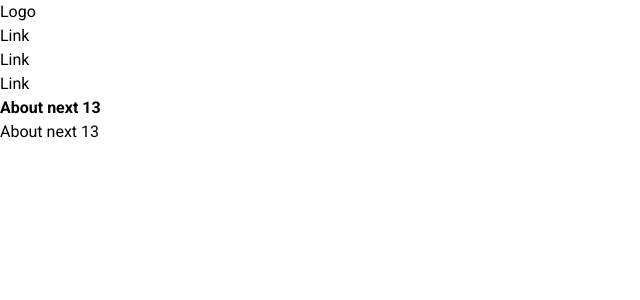
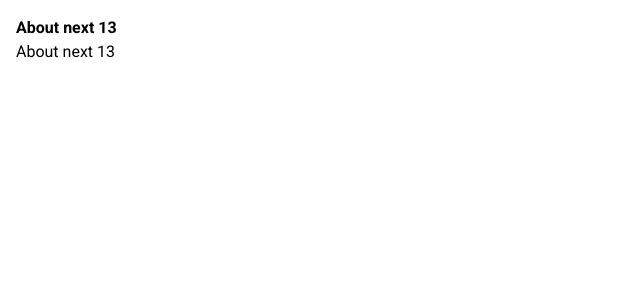
Before and after one commit to alekspanteli/nextjs-13-crash-course-dev-ed, a Next.js app: page /about in a window 1280 px wide. Shown: the top 300 px of the page, without its empty margins (0-640 px from the left). Built offline with nearby package versions, Linux system fonts and the light colour scheme.

Commit message:
add inner view

```diff
--- a/app/Movie.jsx
+++ b/app/Movie.jsx
@@ -3,11 +3,12 @@ import Image from "next/image";
 
 export default async function Movie({ movie }) {
   const imagePath = "https://image.tmdb.org/t/p/original/";
+
   return (
     <article className="rounded border-2 border-slate-300 p-8">
       <h1>{movie.title}</h1>
       <h2>Release date: {movie.release_date}</h2>
-      <Link href={`/asd`}>
+      <Link href={`/${movie.id}`}>
         <Image
           src={imagePath + movie.poster_path}
           alt={movie.title}
--- /dev/null
+++ b/app/[movie]/page.jsx
@@ -0,0 +1,18 @@
+export default async function MovieDetail({ params }) {
+  const { movie } = params;
+  const imagePath = "https://image.tmdb.org/t/p/original";
+  const data = await fetch(
+    `https://api.themoviedb.org/3/movie/${movie}?api_key=${process.env.API_KEY}`
+  );
+
+  const res = await data.json();
+
+  return (
+    <div>
+      <h2 className="text-2xl">{res.title}</h2>
+      <h3 className="text-lg">{res.release_date}</h3>
+      <p>Runtime {res.runtime} minutes</p>
+      <p className="bg-green-700 inline-block px-4 py-2 my-4 text-white rounded">Status {res.status} </p>
+    </div>
+  );
+}
--- a/app/layout.js
+++ b/app/layout.js
@@ -17,22 +17,8 @@ export const metadata = {
 
 export default function RootLayout({ children }) {
   return (
-    <html lang="en" className={`${roboto.variable} font-roboto`}>
+    <html lang="en" className={`${roboto.variable} font-roboto m-4`}>
       <body>
-        <h1>Logo</h1>
-        <nav>
-          <ul>
-            <li>
-              <a href="">Link</a>
-            </li>
-            <li>
-              <a href="">Link</a>
-            </li>
-            <li>
-              <a href="">Link</a>
-            </li>
-          </ul>
-        </nav>
         {children}
       </body>
     </html>
--- a/app/page.js
+++ b/app/page.js
@@ -14,7 +14,6 @@ export default async function Home() {
 
   return (
     <main>
-      <h1 className="mb-5 text-xl font-bold">Hello next 13</h1>
       <div className="grid gap-4 grid-cols-[repeat(auto-fill,minmax(400px,1fr))]">
         {res.results.map((movie) => (
           <Movie key={movie.id} movie={movie} />
```
